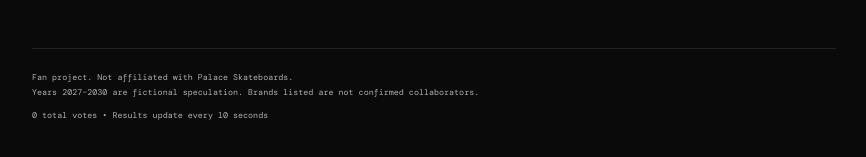
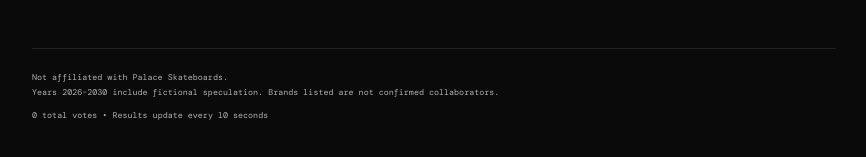
Before and after one commit to thisjames/palace-peak, a Next.js app: page / in a window 1280 px wide. Shown: the part 2179-2336 px from the top of the page, without its empty margins (206-1072 px from the left). Built offline with nearby package versions, Linux system fonts and the light colour scheme; no server answers; the database is empty.

Commit message:
Update VotePage.tsx

```diff
--- a/app/VotePage.tsx
+++ b/app/VotePage.tsx
@@ -189,8 +189,8 @@ export default function VotePage({ initialStats, years }: { initialStats: Stats;
         </div>
 
         <footer style={{ marginTop: '3rem', borderTop: '1px solid var(--border)', paddingTop: '1.5rem', fontFamily: 'var(--font-body)', fontSize: '0.6rem', color: 'var(--text-2)', lineHeight: 1.8 }}>
-          <p>Fan project. Not affiliated with Palace Skateboards.</p>
-          <p>Years 2027–2030 are fictional speculation. Brands listed are not confirmed collaborators.</p>
+          <p>Not affiliated with Palace Skateboards.</p>
+          <p>Years 2026–2030 include fictional speculation. Brands listed are not confirmed collaborators.</p>
           <p style={{ marginTop: '0.5rem' }}>{formatNumber(stats.total)} total votes &bull; Results update every 10 seconds</p>
         </footer>
       </main>
```
